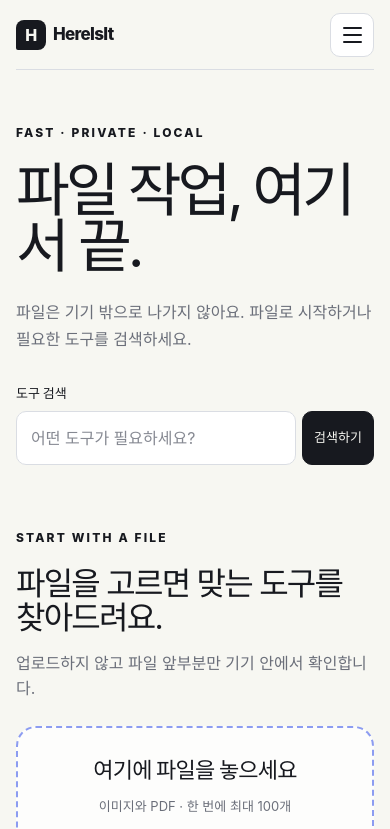
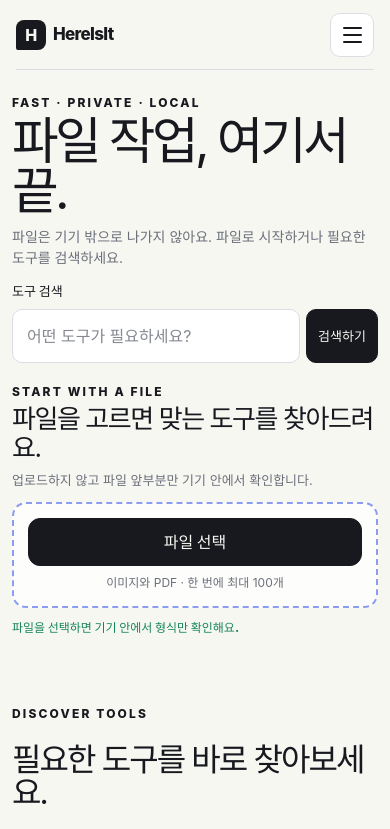
Before and after one commit to liorium/hereisit, a Next.js app in the folder apps/web/: page / in a window 390 px wide. Shown: the top 829 px of the page. Built offline with nearby package versions, Linux system fonts and the light colour scheme.

Commit message:
feat: bring the mobile home action forward

```diff
--- a/apps/web/src/components/home-discovery.module.css
+++ b/apps/web/src/components/home-discovery.module.css
@@ -50,3 +50,30 @@
     font-size: 16px;
   }
 }
+
+@media (max-width: 600px) {
+  .hero {
+    width: calc(100% - 24px);
+    padding: 24px 0 12px;
+    gap: 14px;
+  }
+
+  .heroCopy h1 {
+    font-size: clamp(40px, 13vw, 52px);
+    line-height: 0.98;
+  }
+
+  .heroCopy > p:first-child {
+    margin-bottom: 4px;
+  }
+
+  .heroCopy > p:last-child {
+    margin-top: 12px;
+    font-size: 14px;
+    line-height: 1.45;
+  }
+
+  .search {
+    padding-bottom: 0;
+  }
+}
--- a/apps/web/src/components/home-file-launcher.module.css
+++ b/apps/web/src/components/home-file-launcher.module.css
@@ -237,3 +237,66 @@
     width: 100%;
   }
 }
+
+@media (max-width: 600px) {
+  .section {
+    width: calc(100% - 24px);
+    padding: 8px 0 40px;
+  }
+
+  .heading {
+    margin-bottom: 12px;
+  }
+
+  .heading h2 {
+    font-size: 26px;
+    line-height: 1.1;
+  }
+
+  .heading > p:first-child {
+    margin-bottom: 4px;
+  }
+
+  .heading > p:last-child {
+    margin-top: 8px;
+    font-size: 13px;
+    line-height: 1.45;
+  }
+
+  .dropzone {
+    min-height: 104px;
+    padding: 14px;
+    gap: 8px;
+    border-radius: 14px;
+  }
+
+  .dropzone > strong {
+    display: none;
+  }
+
+  .dropzone > span {
+    font-size: 12px;
+  }
+
+  .selectButton {
+    width: 100%;
+    min-height: 48px;
+    order: -1;
+    margin-top: 0;
+  }
+
+  .status,
+  .correction {
+    margin-top: 10px;
+    font-size: 12px;
+  }
+
+  .results {
+    margin-top: 16px;
+    gap: 12px;
+  }
+
+  .group {
+    padding: 16px;
+  }
+}
```
Also changed, not shown: 2 other files (tests, documents, lock files or other folders).
